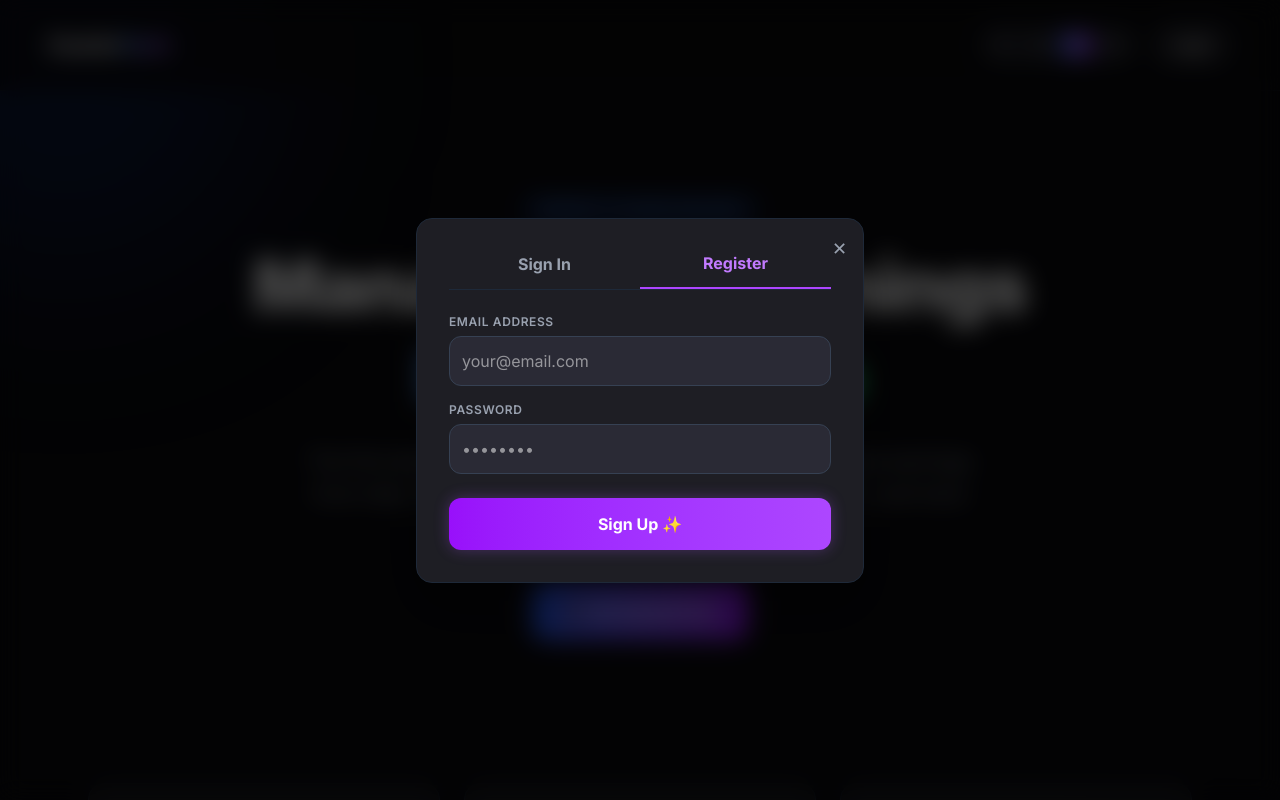
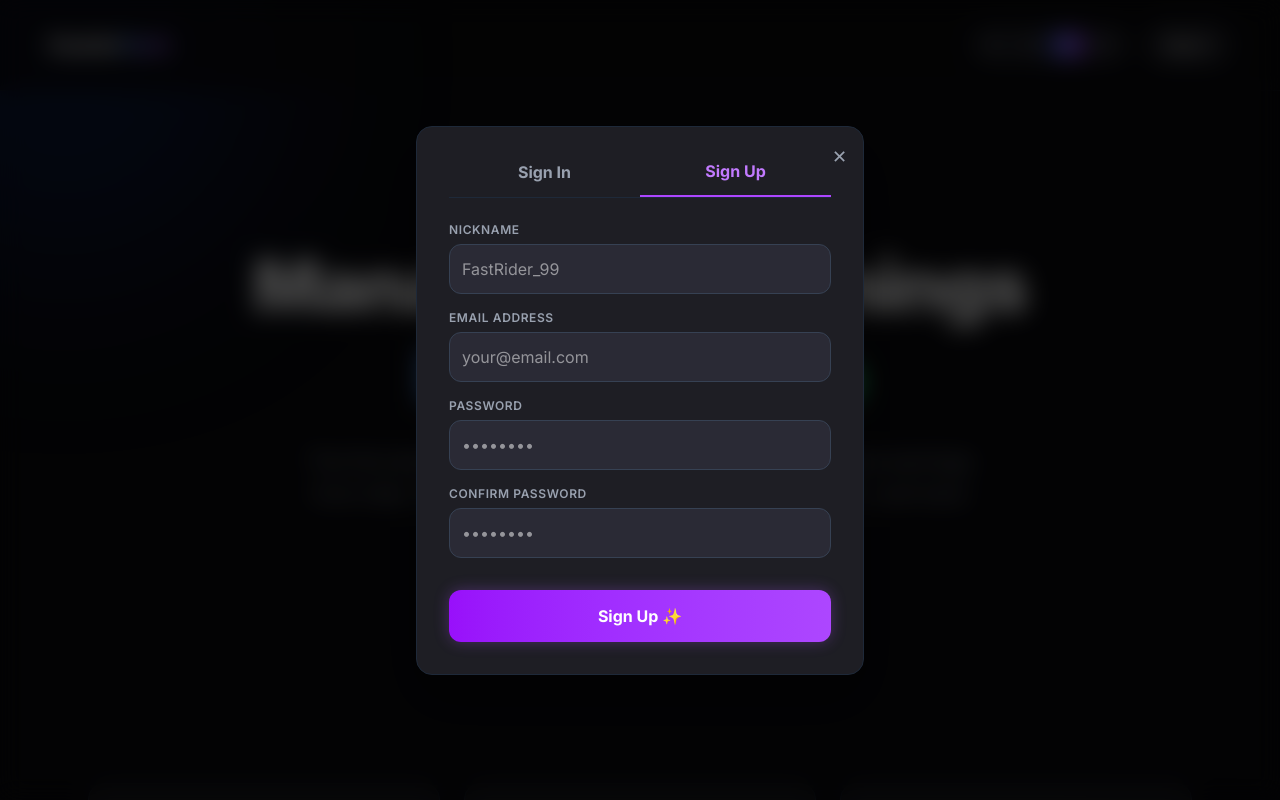
Before and after one commit to reasonPro/courier-dash, a Next.js app: page / in a window 1280 px wide. Both pictures are taken after a click on the button "🚀 Get Started Free". Shown: the top 800 px of the page. Built offline with nearby package versions, Linux system fonts and the light colour scheme; no server answers.

Commit message:
style: update english translation from Register to Sign Up for better UX

```diff
--- a/app/page.tsx
+++ b/app/page.tsx
@@ -9,21 +9,20 @@ export default function LandingPage() {
   const router = useRouter();
   const { lang, setLanguage, t } = useLanguage();
 
-  // Стан перевірки сесії для авто-входу
   const [isCheckingSession, setIsCheckingSession] = useState(true);
-
-  // Стани модального вікна
   const [isModalOpen, setIsModalOpen] = useState(false);
   const [modalMode, setModalMode] = useState<"login" | "register">("login");
 
   // Стани полів форми
   const [email, setEmail] = useState("");
   const [password, setPassword] = useState("");
+  const [confirmPassword, setConfirmPassword] = useState("");
+  const [nickname, setNickname] = useState("");
+
   const [errorMsg, setErrorMsg] = useState<string | null>(null);
   const [successMsg, setSuccessMsg] = useState<string | null>(null);
   const [isLoading, setIsLoading] = useState(false);
 
-  // АВТО-ВХІД: Якщо користувач вже авторизований, одразу пускаємо в кабінет
   useEffect(() => {
     const checkActiveSession = async () => {
       const { data: { session } } = await supabase.auth.getSession();
@@ -47,6 +46,8 @@ export default function LandingPage() {
     setIsModalOpen(false);
     setEmail("");
     setPassword("");
+    setConfirmPassword("");
+    setNickname("");
   };
 
   const handleAuthSubmit = async (e: React.FormEvent) => {
@@ -64,29 +65,61 @@ export default function LandingPage() {
         router.push("/work");
       }
     } else {
-      const { error } = await supabase.auth.signUp({ email, password });
+      // ПЕРЕВІРКА 1: Паролі збігаються?
+      if (password !== confirmPassword) {
+        setErrorMsg(t.auth.passwordsNotMatch);
+        setIsLoading(false);
+        return;
+      }
+
+      const cleanNickname = nickname.trim();
+
+      // ПЕРЕВІРКА 2: Нікнейм вільний?
+      const { data: existing } = await supabase
+        .from("profiles")
+        .select("nickname")
+        .eq("nickname", cleanNickname);
+
+      if (existing && existing.length > 0) {
+        setErrorMsg(t.auth.nicknameTaken);
+        setIsLoading(false);
+        return;
+      }
+
+      // СТВОРЕННЯ: Реєструємо і зберігаємо нікнейм у метадані юзера
+      const { data, error } = await supabase.auth.signUp({
+        email,
+        password,
+        options: {
+          data: { nickname: cleanNickname }
+        }
+      });
+
       if (error) {
         setErrorMsg(error.message);
       } else {
-        setSuccessMsg(t.auth.successRegister);
-        setModalMode("login");
+        // Якщо реєстрація автоматично не залогінила (потрібно підтвердити email)
+        if (!data.session) {
+          setSuccessMsg(t.auth.successRegister);
+          setModalMode("login");
+          setPassword("");
+          setConfirmPassword("");
+        } else {
+          // Якщо авторизувало одразу - примусово зберігаємо нік в базу
+          await supabase.from("profiles").upsert({ id: data.user!.id, nickname: cleanNickname });
+          router.push("/work");
+        }
       }
     }
     setIsLoading(false);
   };
 
-  // Поки йде фонова перевірка сесії, показуємо нейтральний екран завантаження
   if (isCheckingSession) {
-    return (
-      <div className="min-h-screen bg-[#0a0a0e] text-white flex items-center justify-center font-medium">
-        {t.common.loading}
-      </div>
-    );
+    return <div className="min-h-screen bg-[#0a0a0e] text-white flex items-center justify-center font-medium">{t.common.loading}</div>;
   }
 
   return (
     <div className="min-h-screen bg-[#0a0a0e] text-white relative overflow-hidden flex flex-col">
-      {/* Стилі для плавних анімацій появи вікна */}
       <style dangerouslySetInnerHTML={{__html: `
         @keyframes fadeIn { from { opacity: 0; } to { opacity: 1; } }
         @keyframes scaleIn { from { transform: scale(0.95); opacity: 0; } to { transform: scale(1); opacity: 1; } }
@@ -94,11 +127,9 @@ export default function LandingPage() {
         .animate-scale-in { animation: scaleIn 0.25s cubic-bezier(0.34, 1.56, 0.64, 1) forwards; }
       `}} />
 
-      {/* Динамічний задній фон */}
       <div className="absolute top-[-10%] left-[-10%] w-96 h-96 bg-blue-600/20 rounded-full blur-[100px] pointer-events-none"></div>
       <div className="absolute bottom-[-10%] right-[-10%] w-96 h-96 bg-purple-600/20 rounded-full blur-[100px] pointer-events-none"></div>
 
-      {/* Навігація */}
       <nav className="relative z-10 flex justify-between items-center p-6 md:px-12 border-b border-gray-800/50 bg-[#0a0a0e]/80 backdrop-blur-md">
         <div className="text-xl font-black tracking-tight">
           {t.landing.navLogo}<span className="text-transparent bg-clip-text bg-gradient-to-r from-blue-400 to-purple-500">Dash</span>
@@ -111,9 +142,7 @@ export default function LandingPage() {
                 key={l}
                 onClick={() => setLanguage(l)}
                 className={`px-2.5 py-1 rounded-full uppercase transition-all ${
-                  lang === l
-                    ? "bg-gradient-to-r from-blue-600 to-purple-600 text-white shadow-md"
-                    : "text-gray-400 hover:text-white"
+                  lang === l ? "bg-gradient-to-r from-blue-600 to-purple-600 text-white shadow-md" : "text-gray-400 hover:text-white"
                 }`}
               >
                 {l}
@@ -121,16 +150,12 @@ export default function LandingPage() {
             ))}
           </div>
 
-          <button
-            onClick={() => openModal("login")}
-            className="text-sm font-bold bg-[#1e1e24] hover:bg-[#2a2a35] border border-gray-700 px-5 py-2.5 rounded-full transition-all"
-          >
+          <button onClick={() => openModal("login")} className="text-sm font-bold bg-[#1e1e24] hover:bg-[#2a2a35] border border-gray-700 px-5 py-2.5 rounded-full transition-all">
             {t.landing.navBtn}
           </button>
         </div>
       </nav>
 
-      {/* Головний блок (Hero Section) */}
       <main className="relative z-10 flex-1 flex flex-col items-center justify-center text-center p-6 mt-12 md:mt-20">
         <div className="inline-block mb-4 px-4 py-1.5 rounded-full bg-blue-900/30 border border-blue-500/30 text-blue-400 text-xs font-bold uppercase tracking-wider">
           {t.landing.badge}
@@ -148,29 +173,23 @@ export default function LandingPage() {
         </p>
 
         <div className="flex flex-col sm:flex-row gap-4 w-full sm:w-auto">
-          <button
-            onClick={() => openModal("register")}
-            className="w-full sm:w-auto px-8 py-4 bg-gradient-to-r from-blue-600 to-purple-600 hover:from-blue-500 hover:to-purple-500 text-white font-bold rounded-xl transition-all shadow-[0_0_20px_rgba(139,92,246,0.3)] hover:shadow-[0_0_30px_rgba(139,92,246,0.5)] hover:-translate-y-1 flex items-center justify-center gap-2"
-          >
+          <button onClick={() => openModal("register")} className="w-full sm:w-auto px-8 py-4 bg-gradient-to-r from-blue-600 to-purple-600 hover:from-blue-500 hover:to-purple-500 text-white font-bold rounded-xl transition-all shadow-[0_0_20px_rgba(139,92,246,0.3)] hover:shadow-[0_0_30px_rgba(139,92,246,0.5)] hover:-translate-y-1 flex items-center justify-center gap-2">
             {t.landing.startBtn}
           </button>
         </div>
       </main>
 
-      {/* Блок переваг */}
       <section className="relative z-10 max-w-6xl mx-auto p-6 my-16 md:my-24 grid grid-cols-1 md:grid-cols-3 gap-6">
         <div className="bg-[#1e1e24]/80 backdrop-blur-sm border border-gray-800 p-8 rounded-2xl hover:border-blue-500/50 hover:shadow-[0_0_30px_rgba(59,130,246,0.15)] transition-all duration-300 group">
           <div className="text-4xl mb-4 group-hover:scale-110 transition-transform">📈</div>
           <h3 className="text-xl font-bold mb-3 text-white">{t.landing.feat1Title}</h3>
           <p className="text-gray-400 text-sm leading-relaxed">{t.landing.feat1Desc}</p>
         </div>
-
         <div className="bg-[#1e1e24]/80 backdrop-blur-sm border border-gray-800 p-8 rounded-2xl hover:border-purple-500/50 hover:shadow-[0_0_30px_rgba(168,85,247,0.15)] transition-all duration-300 group">
           <div className="text-4xl mb-4 group-hover:scale-110 transition-transform">🏍️</div>
           <h3 className="text-xl font-bold mb-3 text-white">{t.landing.feat2Title}</h3>
           <p className="text-gray-400 text-sm leading-relaxed">{t.landing.feat2Desc}</p>
         </div>
-
         <div className="bg-[#1e1e24]/80 backdrop-blur-sm border border-gray-800 p-8 rounded-2xl hover:border-green-500/50 hover:shadow-[0_0_30px_rgba(34,197,94,0.15)] transition-all duration-300 group">
           <div className="text-4xl mb-4 group-hover:scale-110 transition-transform">📱</div>
           <h3 className="text-xl font-bold mb-3 text-white">{t.landing.feat3Title}</h3>
@@ -178,29 +197,17 @@ export default function LandingPage() {
         </div>
       </section>
 
-      {/* МОДАЛЬНЕ ВІКНО З ПЛАВНОЮ АНІМАЦІЄЮ */}
       {isModalOpen && (
         <div className="fixed inset-0 z-50 flex items-center justify-center p-4 bg-black/70 backdrop-blur-md animate-fade-in">
-          <div className="bg-[#1e1e24] border border-gray-800 rounded-2xl w-full max-w-md overflow-hidden p-6 md:p-8 relative shadow-2xl animate-scale-in">
+          <div className="bg-[#1e1e24] border border-gray-800 rounded-2xl w-full max-w-md overflow-hidden p-6 md:p-8 relative shadow-2xl animate-scale-in max-h-[90vh] overflow-y-auto">
 
-            <button
-              onClick={closeModal}
-              className="absolute top-4 right-4 text-gray-400 hover:text-white transition text-lg"
-            >
-              ✕
-            </button>
+            <button onClick={closeModal} className="absolute top-4 right-4 text-gray-400 hover:text-white transition text-lg">✕</button>
 
             <div className="flex border-b border-gray-800 mb-6 font-bold">
-              <button
-                onClick={() => { setModalMode("login"); setErrorMsg(null); }}
-                className={`flex-1 pb-3 text-center transition ${modalMode === "login" ? "text-blue-400 border-b-2 border-blue-500" : "text-gray-400 hover:text-gray-200"}`}
-              >
+              <button onClick={() => { setModalMode("login"); setErrorMsg(null); }} className={`flex-1 pb-3 text-center transition ${modalMode === "login" ? "text-blue-400 border-b-2 border-blue-500" : "text-gray-400 hover:text-gray-200"}`}>
                 {t.auth.loginTab}
               </button>
-              <button
-                onClick={() => { setModalMode("register"); setErrorMsg(null); }}
-                className={`flex-1 pb-3 text-center transition ${modalMode === "register" ? "text-purple-400 border-b-2 border-purple-500" : "text-gray-400 hover:text-gray-200"}`}
-              >
+              <button onClick={() => { setModalMode("register"); setErrorMsg(null); }} className={`flex-1 pb-3 text-center transition ${modalMode === "register" ? "text-purple-400 border-b-2 border-purple-500" : "text-gray-400 hover:text-gray-200"}`}>
                 {t.auth.registerTab}
               </button>
             </div>
@@ -209,6 +216,25 @@ export default function LandingPage() {
             {successMsg && <div className="bg-green-900/30 border border-green-700/50 text-green-400 p-3 rounded-lg text-sm mb-4">{successMsg}</div>}
 
             <form onSubmit={handleAuthSubmit} className="space-y-4">
+
+              {/* ПОЛЕ: Нікнейм (Тільки для реєстрації) */}
+              {modalMode === "register" && (
+                <div>
+                  <label className="block text-xs font-semibold uppercase tracking-wider text-gray-400 mb-1.5">{t.auth.nicknameLabel}</label>
+                  <input
+                    type="text"
+                    required
+                    pattern="^[a-zA-Z0-9_]{3,15}$"
+                    title="3-15 символів. Англійські літери, цифри та _"
+                    value={nickname}
+                    onChange={(e) => setNickname(e.target.value.replace(/[^a-zA-Z0-9_]/g, ""))}
+                    placeholder="FastRider_99"
+                    className="w-full bg-[#2a2a35] border border-gray-700 rounded-xl p-3 text-white focus:outline-none focus:border-blue-500"
+                  />
+                </div>
+              )}
+
+              {/* ПОЛЕ: Email */}
               <div>
                 <label className="block text-xs font-semibold uppercase tracking-wider text-gray-400 mb-1.5">{t.auth.emailLabel}</label>
                 <input
@@ -220,6 +246,8 @@ export default function LandingPage() {
                   className="w-full bg-[#2a2a35] border border-gray-700 rounded-xl p-3 text-white focus:outline-none focus:border-blue-500"
                 />
               </div>
+
+              {/* ПОЛЕ: Пароль */}
               <div>
                 <label className="block text-xs font-semibold uppercase tracking-wider text-gray-400 mb-1.5">{t.auth.passwordLabel}</label>
                 <input
@@ -232,10 +260,25 @@ export default function LandingPage() {
                 />
               </div>
 
+              {/* ПОЛЕ: Підтвердження пароля (Тільки для реєстрації) */}
+              {modalMode === "register" && (
+                <div>
+                  <label className="block text-xs font-semibold uppercase tracking-wider text-gray-400 mb-1.5">{t.auth.confirmPasswordLabel}</label>
+                  <input
+                    type="password"
+                    required
+                    value={confirmPassword}
+                    onChange={(e) => setConfirmPassword(e.target.value)}
+                    placeholder="••••••••"
+                    className="w-full bg-[#2a2a35] border border-gray-700 rounded-xl p-3 text-white focus:outline-none focus:border-blue-500"
+                  />
+                </div>
+              )}
+
               <button
                 type="submit"
                 disabled={isLoading}
-                className={`w-full py-3.5 mt-2 rounded-xl font-bold transition text-white ${
+                className={`w-full py-3.5 mt-4 rounded-xl font-bold transition text-white ${
                   modalMode === "login"
                     ? "bg-gradient-to-r from-blue-600 to-blue-500 hover:from-blue-500 hover:to-blue-400 shadow-[0_0_15px_rgba(59,130,246,0.3)]"
                     : "bg-gradient-to-r from-purple-600 to-purple-500 hover:from-purple-500 hover:to-purple-400 shadow-[0_0_15px_rgba(168,85,247,0.3)]"
--- a/lib/translations.ts
+++ b/lib/translations.ts
@@ -34,9 +34,13 @@ export const translations = {
       registerTab: "Rejestracja",
       emailLabel: "Adres E-mail",
       passwordLabel: "Hasło",
+      nicknameLabel: "Pseudonim",
+      confirmPasswordLabel: "Potwierdź hasło",
       loginBtn: "Zaloguj się 🚀",
       registerBtn: "Zarejestruj się ✨",
       successRegister: "Rejestracja pomyślna! Teraz możesz się zalogować.",
+      passwordsNotMatch: "Hasła nie są identyczne!",
+      nicknameTaken: "Ten pseudonim jest już zajęty!",
     },
     work: {
       title: "📊 Dzień roboczy",
@@ -118,9 +122,13 @@ export const translations = {
       registerTab: "Реєстрація",
       emailLabel: "Електронна пошта",
       passwordLabel: "Пароль",
+      nicknameLabel: "Нікнейм",
+      confirmPasswordLabel: "Підтвердіть пароль",
       loginBtn: "Увійти 🚀",
       registerBtn: "Зареєструватися ✨",
       successRegister: "Реєстрація успішна! Тепер ви можете увійти.",
+      passwordsNotMatch: "Паролі не співпадають!",
+      nicknameTaken: "Цей нікнейм вже зайнятий!",
     },
     work: {
       title: "📊 Робоча зміна",
@@ -164,7 +172,7 @@ export const translations = {
       tableEff: "Зл/Км",
       tableActions: "Дії",
       confirmDelete: "Ти впевнений, що хочеш видалити цю зміну? Дія незворотна.",
-      duplicateError: "⚠️ У тебе вже є збережена зміна за цю дату! Знайди її в історії нижче і натисни 'Редагувати' (✏️).",
+      duplicateError: "⚠️ У тебе вже є збережена зміна за цю дату! Знайди її в історії нижче і натисни 'Редактировать' (✏️).",
       errorPrefix: "Помилка: ",
       updateError: "Помилка оновлення: "
     }
@@ -183,7 +191,7 @@ export const translations = {
     },
     landing: {
       navLogo: "Courier",
-      navBtn: "Login",
+      navBtn: "Sign In",
       badge: "Version 1.0 is now available",
       heroTitle1: "Manage your earnings",
       heroTitle2: "like a real pro",
@@ -199,12 +207,16 @@ export const translations = {
     },
     auth: {
       loginTab: "Sign In",
-      registerTab: "Register",
+      registerTab: "Sign Up",
       emailLabel: "Email Address",
       passwordLabel: "Password",
+      nicknameLabel: "Nickname",
+      confirmPasswordLabel: "Confirm Password",
       loginBtn: "Sign In 🚀",
       registerBtn: "Sign Up ✨",
-      successRegister: "Registration successful! You can now log in.",
+      successRegister: "Registration successful! You can now sign in.",
+      passwordsNotMatch: "Passwords do not match!",
+      nicknameTaken: "This nickname is already taken!",
     },
     work: {
       title: "📊 Work Shift",
@@ -286,9 +298,13 @@ export const translations = {
       registerTab: "Регистрация",
       emailLabel: "Электронная почта",
       passwordLabel: "Пароль",
+      nicknameLabel: "Никнейм",
+      confirmPasswordLabel: "Подтвердите пароль",
       loginBtn: "Войти 🚀",
       registerBtn: "Зарегистрироваться ✨",
       successRegister: "Регистрация успешна! Теперь вы можете войти.",
+      passwordsNotMatch: "Пароли не совпадают!",
+      nicknameTaken: "Этот никнейм уже занят!",
     },
     work: {
       title: "📊 Рабочая смена",
@@ -304,7 +320,7 @@ export const translations = {
       saving: "Сохранение...",
       statsTitle: "Статистика",
       yearReportBtn: "📊 Отчет за год",
-      showBestDay: "🏆 Показать лучший day месяца",
+      showBestDay: "🏆 Показать лучший день месяца",
       hideBestDay: "👇 Скрыть рекорд месяца",
       clickToView: "Нажми чтобы посмотреть",
       bestDayTitle: "🔥 Лучший день месяца",
```
Also changed, not shown: app/work/page.tsx (+14 -5 lines).
